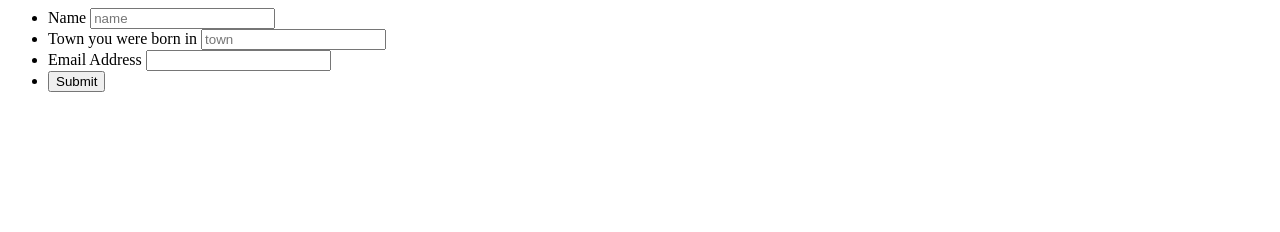
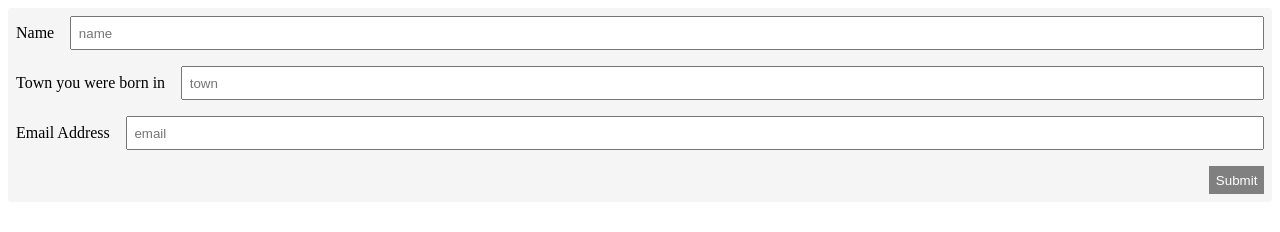
Before and after one commit to ZeeCoder91/ValForms-01, a plain HTML site: page index.html in a window 1280 px wide. Drawn offline with Linux system fonts and the light colour scheme.

Commit message:
added css stylesheet to html

```diff
--- a/index.html
+++ b/index.html
@@ -3,6 +3,7 @@
     <meta charset="UTF-8">
     <meta http-equiv="X-UA-Compatible" content="IE=edge">
     <meta name="viewport" content="width=device-width, initial-scale=1.0">
+    <link rel="stylesheet" href="style.css">
     <title>Exercise</title>
 </head>
 <body>
@@ -18,7 +19,7 @@
             </li>
             <li class="form-row">
                 <label for="email">Email Address</label>
-                <input type="email" name="email" id="email">
+                <input type="email" placeholder="email" id="email">
             </li>
             <li class="form-row">
                 <button type="button">Submit</button>
```
